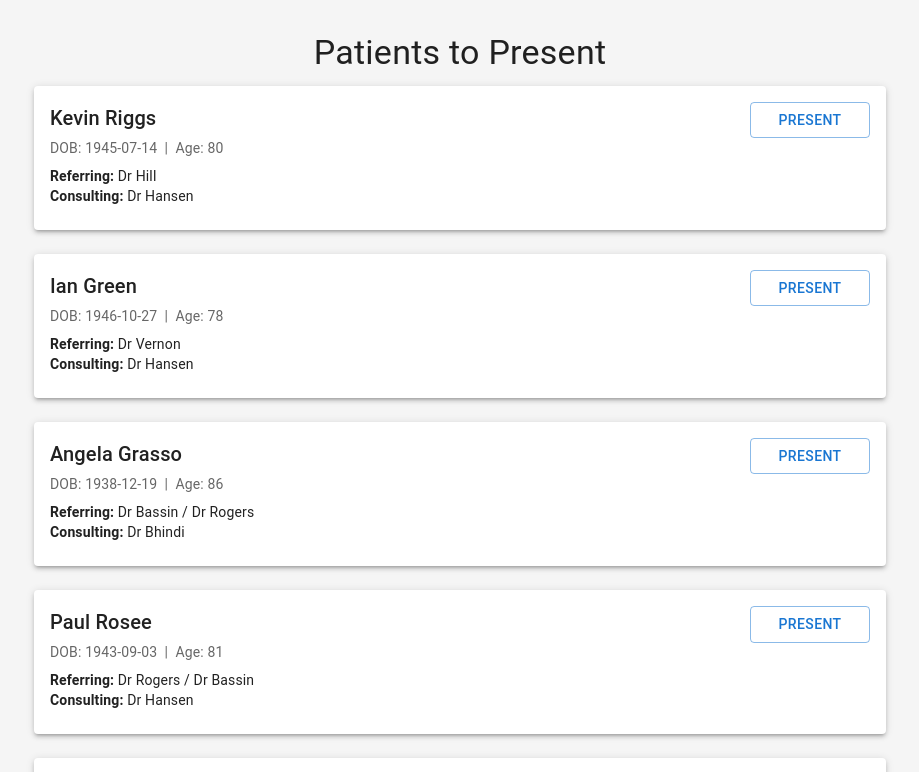
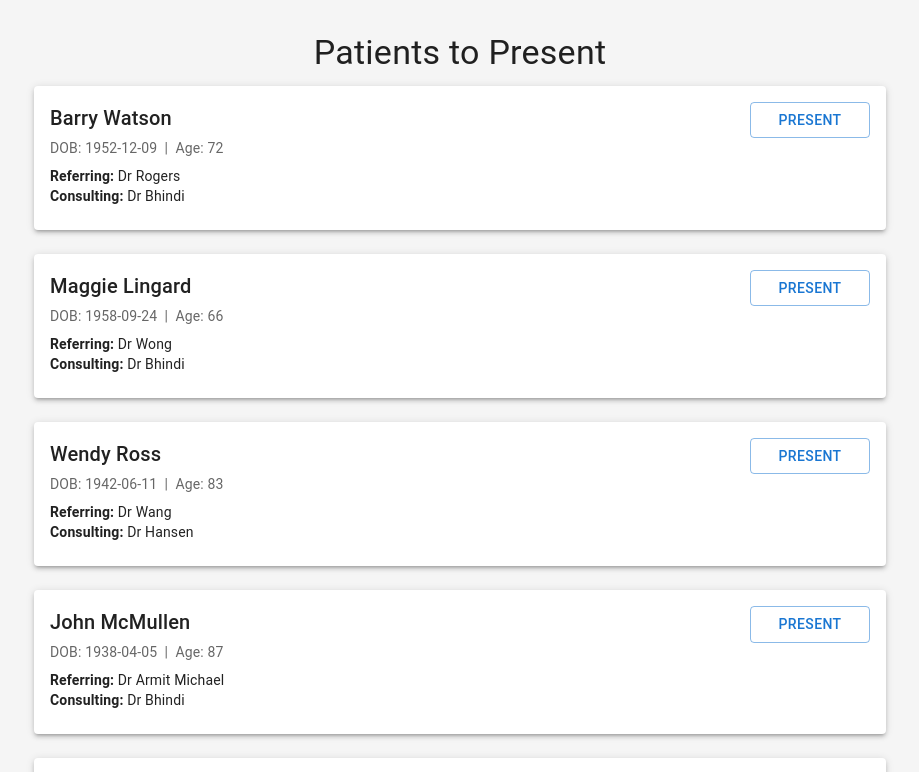
Before and after one commit to synapseedu/ravitracker-mdt, a Next.js app: page /patients in a window 1280 px wide. Shown: the top 772 px of the page, without its empty margins (180-1099 px from the left). Built offline with nearby package versions, Linux system fonts and the light colour scheme.

Commit message:
Remove already presented patients

```diff
--- a/data/patients.ts
+++ b/data/patients.ts
@@ -9,91 +9,34 @@ export interface Patient {
 }
 
 export const allPatients: Patient[] = [
-  { id: 'riggs', name: 'Kevin Riggs', dob: '1945-07-14', referring: 'Dr Hill', consulting: 'Dr Hansen', status: 'public' },
-  { id: 'green', name: 'Ian Green', dob: '1946-10-27', referring: 'Dr Vernon', consulting: 'Dr Hansen', status: 'public' },
-  { id: 'grasso', name: 'Angela Grasso', dob: '1938-12-19', referring: 'Dr Bassin / Dr Rogers', consulting: 'Dr Bhindi', status: 'public' },
-  { id: 'rosee', name: 'Paul Rosee', dob: '1943-09-03', referring: 'Dr Rogers / Dr Bassin', consulting: 'Dr Hansen', status: 'public' },
+  // Public patients (to be presented)
   { id: 'watson', name: 'Barry Watson', dob: '1952-12-09', referring: 'Dr Rogers', consulting: 'Dr Bhindi', status: 'public' },
   { id: 'lingard', name: 'Maggie Lingard', dob: '1958-09-24', referring: 'Dr Wong', consulting: 'Dr Bhindi', status: 'public' },
-  { id: 'clark', name: 'Sandra Clark', dob: '1948-10-29', referring: 'Dr F. Touma', consulting: 'Dr Bhindi', status: 'public' },
   { id: 'ross', name: 'Wendy Ross', dob: '1942-06-11', referring: 'Dr Wang', consulting: 'Dr Hansen', status: 'public' },
   { id: 'mcmullen', name: 'John McMullen', dob: '1938-04-05', referring: 'Dr Armit Michael', consulting: 'Dr Bhindi', status: 'public' },
   { id: 'smithm', name: 'Marilyn Smith', dob: '1948-05-13', referring: 'Dr Tony Kull', consulting: 'Dr Hansen', status: 'public' },
-  {
-    id: 'mcguire',
-    name: 'Stephen McGuire',
-    dob: '1953-07-22',
-    referring: 'Dr Gemma Figtree',
-    consulting: 'Dr Bhindi',
-    status: 'private'
-  },
-  {
-    id: 'nas',
-    name: 'Arnold Nas',
-    dob: '1947-07-30',
-    referring: 'Dr Clyne Fernandes',
-    consulting: 'Dr Bhindi',
-    status: 'private'
-  },
-  {
-    id: 'newlands',
-    name: 'Patricia Newlands',
-    dob: '1940-11-08',
-    referring: 'Dr Chrishan Nalliah',
-    consulting: 'Dr Bhindi',
-    status: 'private'
-  },
-  {
-    id: 'shepherd',
-    name: 'Graham Shepherd',
-    dob: '1942-09-15',
-    referring: 'Dr Tony Kull',
-    consulting: 'Dr Hansen',
-    status: 'private'
-  },
-  {
-    id: 'russ',
-    name: 'Gary Russ',
-    dob: '1946-07-10',
-    referring: 'Dr Helestrand',
-    consulting: 'Dr Bhindi',
-    status: 'private'
-  },
-  {
-    id: 'vandevelde',
-    name: 'Janice Van de Velde',
-    dob: '1936-06-01',
-    referring: 'Dr Choong',
-    consulting: 'Dr Bhindi',
-    status: 'private'
-  },
-  {
-    id: 'gaffney',
-    name: 'Marian Gaffney',
-    dob: '1943-07-18',
-    referring: 'Dr Usaid Allahwala',
-    consulting: '',
-    status: 'private'
-  },
-  {
-    id: 'mooney',
-    name: 'Grahame Mooney',
-    dob: '1942-12-31',
-    referring: 'Dr James Rogers',
-    consulting: 'Dr Bhindi',
-    status: 'private'
-  },
-  // Add private patients below with status: 'private'
+  { id: 'tefler', name: 'Janet Tefler', dob: '1940-09-19', referring: '', consulting: '', status: 'public' },
+
+  // Private patients (unchanged)
+  { id: 'mcguire', name: 'Stephen McGuire', dob: '1953-07-22', referring: 'Dr Gemma Figtree', consulting: 'Dr Bhindi', status: 'private' },
+  { id: 'nas', name: 'Arnold Nas', dob: '1947-07-30', referring: 'Dr Clyne Fernandes', consulting: 'Dr Bhindi', status: 'private' },
+  { id: 'newlands', name: 'Patricia Newlands', dob: '1940-11-08', referring: 'Dr Chrishan Nalliah', consulting: 'Dr Bhindi', status: 'private' },
+  { id: 'shepherd', name: 'Graham Shepherd', dob: '1942-09-15', referring: 'Dr Tony Kull', consulting: 'Dr Hansen', status: 'private' },
+  { id: 'russ', name: 'Gary Russ', dob: '1946-07-10', referring: 'Dr Helestrand', consulting: 'Dr Bhindi', status: 'private' },
+  { id: 'vandevelde', name: 'Janice Van de Velde', dob: '1936-06-01', referring: 'Dr Choong', consulting: 'Dr Bhindi', status: 'private' },
+  { id: 'gaffney', name: 'Marian Gaffney', dob: '1943-07-18', referring: 'Dr Usaid Allahwala', consulting: '', status: 'private' },
+  { id: 'mooney', name: 'Grahame Mooney', dob: '1942-12-31', referring: 'Dr James Rogers', consulting: 'Dr Bhindi', status: 'private' },
+  // Add additional private patients below as needed
   // { id: 'private1', name: '...', dob: '...', referring: '...', consulting: '...', status: 'private' },
 ];
 
 export function getAge(dob: string): number {
-  const birth = new Date(dob)
-  const now = new Date()
-  let age = now.getFullYear() - birth.getFullYear()
-  const m = now.getMonth() - birth.getMonth()
+  const birth = new Date(dob);
+  const now = new Date();
+  let age = now.getFullYear() - birth.getFullYear();
+  const m = now.getMonth() - birth.getMonth();
   if (m < 0 || (m === 0 && now.getDate() < birth.getDate())) {
-    age--
+    age--;
   }
-  return age
+  return age;
 }
```
